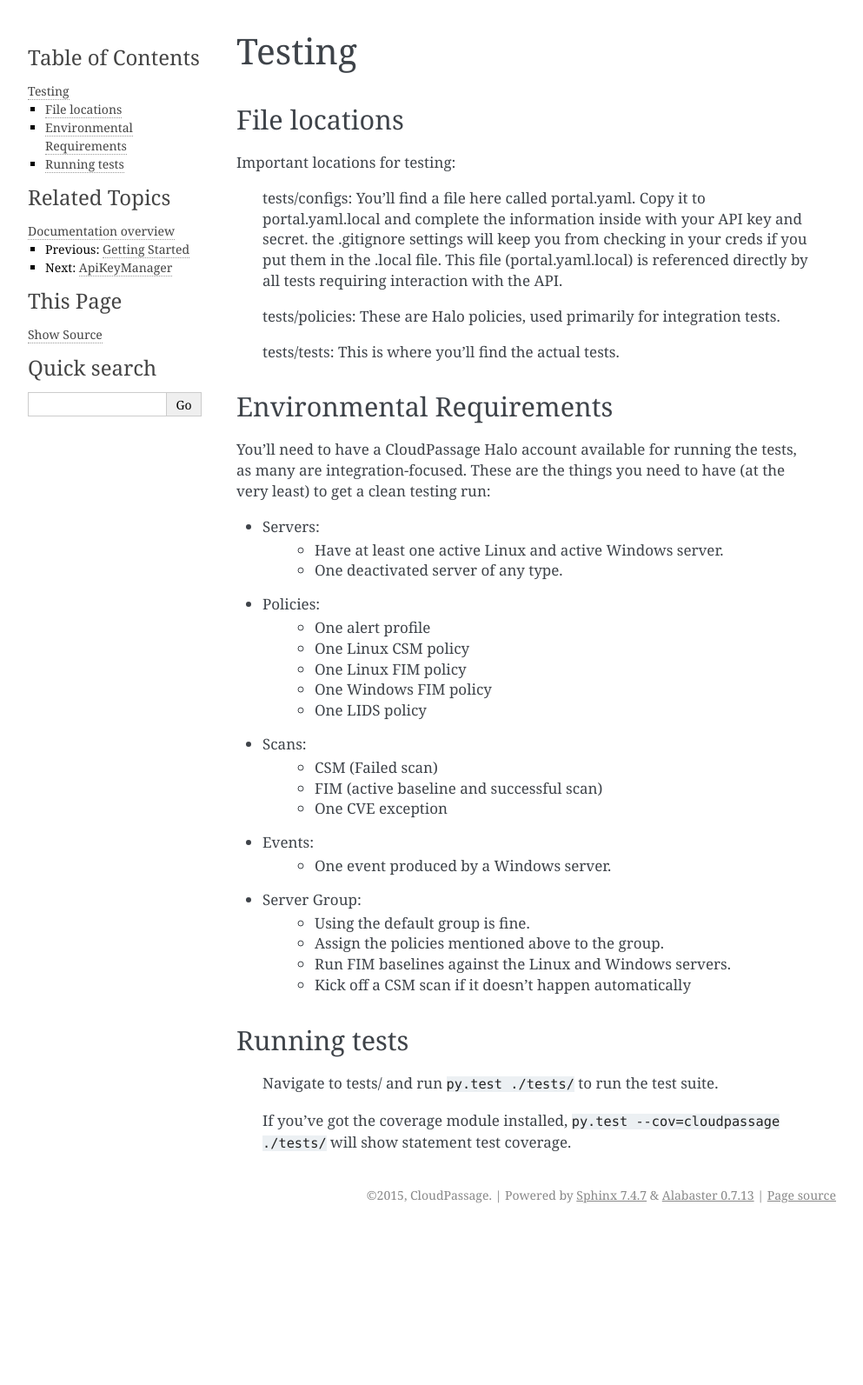
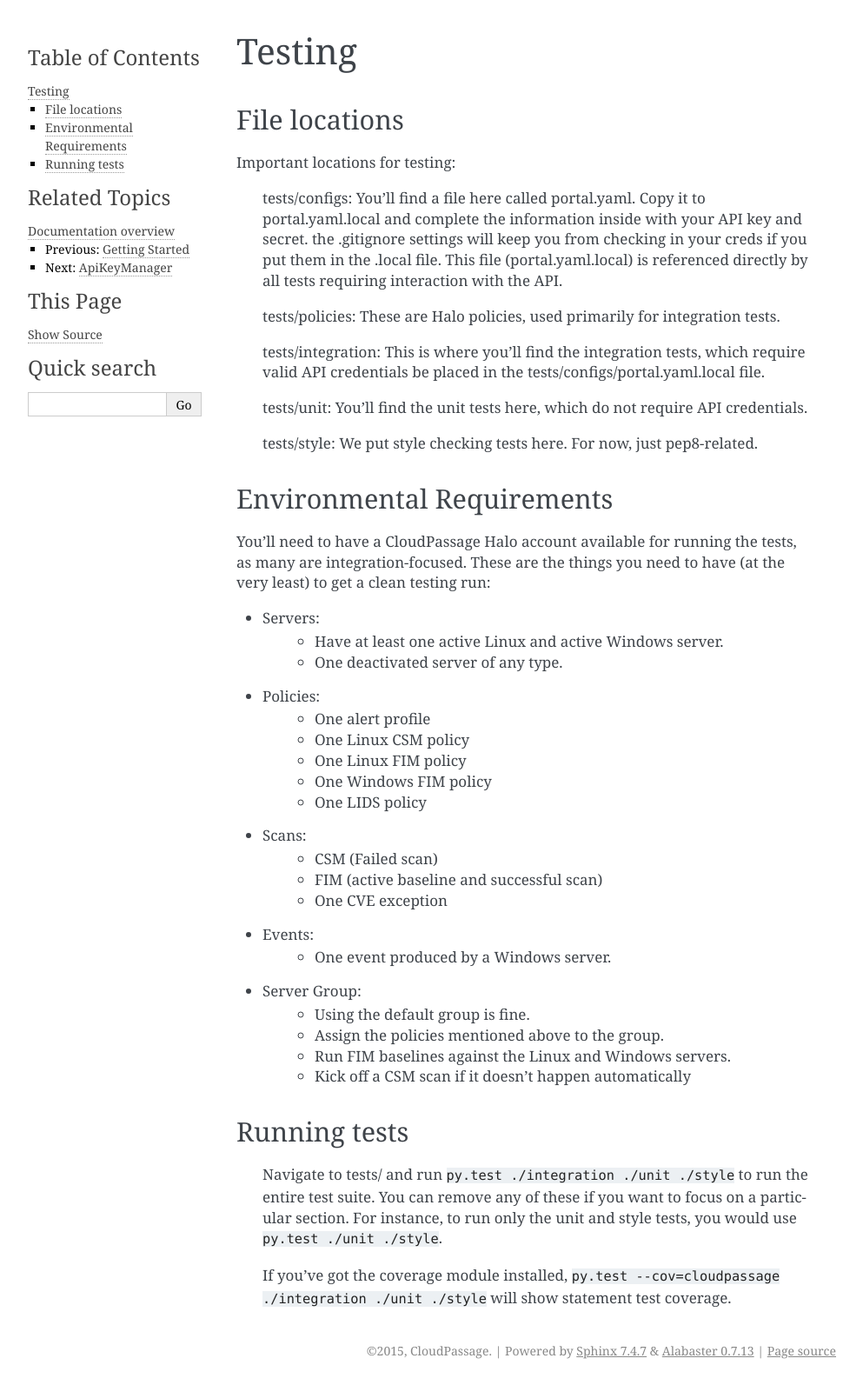
Before and after one commit to szilveszter/cloudpassage-halo-python-sdk, a Sphinx documentation site: the page built from docs/source/testing.rst, in a window 1280 px wide. Shown: the whole page at 87% size, without its empty margins (148-1141 px from the left). Built offline with Sphinx 7.4.7, drawn with Linux system fonts in a browser that asks for light colours; before the commit the page ends 1414 px from its top, so only the background shows below that.

Commit message:
coe-151 Add instructions for new testing layout

```diff
--- a/docs/source/testing.rst
+++ b/docs/source/testing.rst
@@ -16,7 +16,14 @@ Important locations for testing:
   tests/policies: These are Halo policies, used primarily for integration
   tests.
 
-  tests/tests: This is where you'll find the actual tests.
+  tests/integration: This is where you'll find the integration tests, which
+  require valid API credentials be placed in the
+  tests/configs/portal.yaml.local file.
+
+  tests/unit: You'll find the unit tests here, which do not require API
+  credentials.
+
+  tests/style: We put style checking tests here.  For now, just pep8-related.
 
 
 Environmental Requirements
@@ -51,7 +58,11 @@ tests, as many are integration-focused.  These are the things you need to have
 Running tests
 -------------
 
-  Navigate to tests/ and run ``py.test ./tests/`` to run the test suite.
+  Navigate to tests/ and run ``py.test ./integration ./unit ./style``
+  to run the entire test suite.  You can remove any of these if you
+  want to focus on a particular section.  For instance, to run only
+  the unit and style tests, you would use ``py.test ./unit ./style``.
 
   If you've got the coverage module installed,
-  ``py.test --cov=cloudpassage ./tests/`` will show statement test coverage.
+  ``py.test --cov=cloudpassage ./integration ./unit ./style``
+  will show statement test coverage.
```
